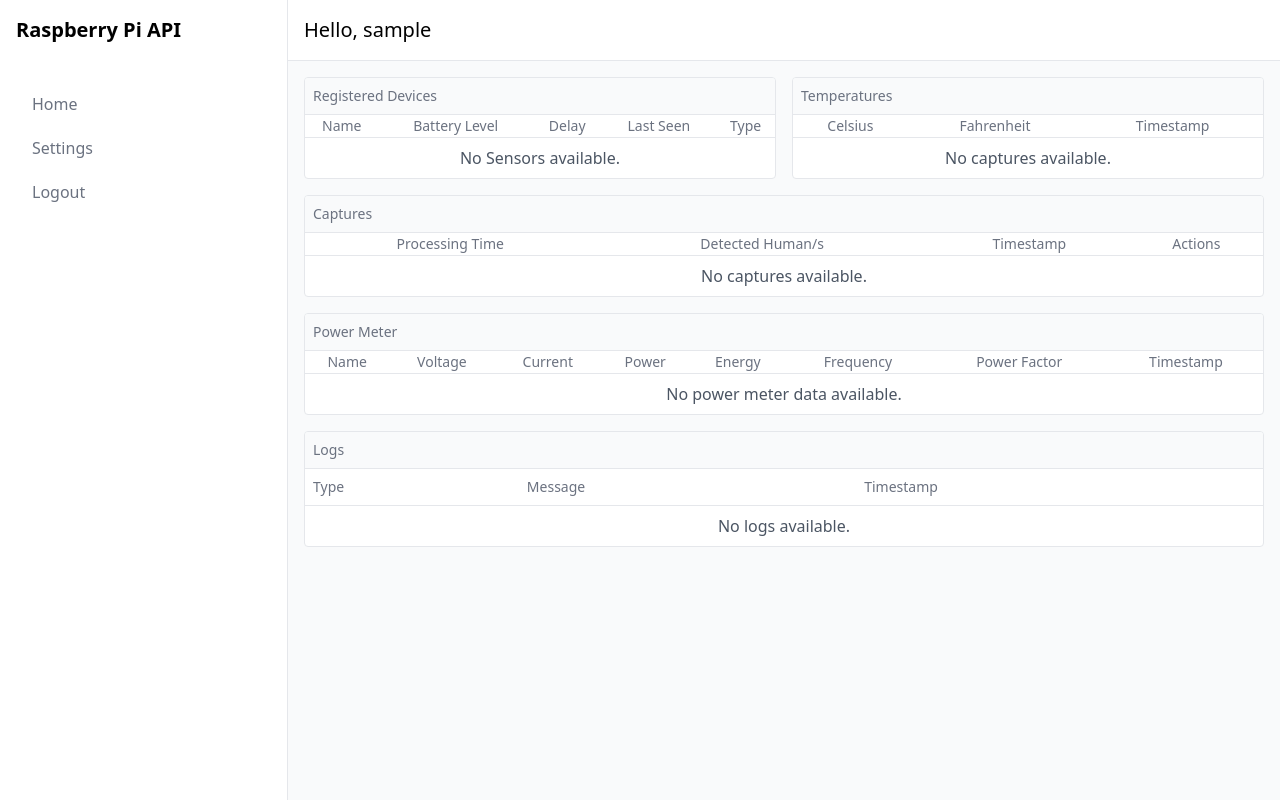
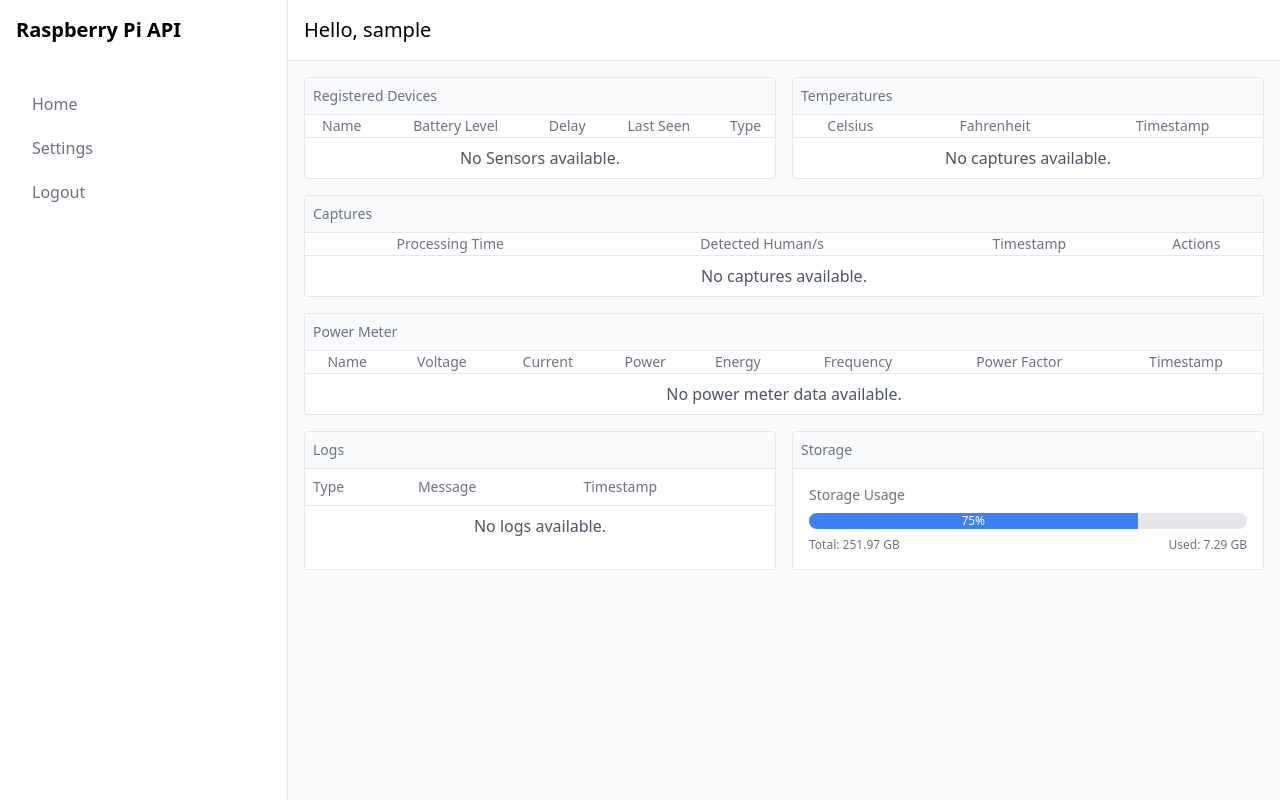
Before and after one commit to tadiyusss/rpi_api, a Django app: page /dashboard/ in a window 1280 px wide. Run offline with Django 5.2, Linux system fonts and the light colour scheme; the visitor is signed in with stand-in values (Sample User, id 1); data that the repository does not hold is empty.

Commit message:
Added storage viewer in the dashbaord

```diff
--- a/rpi_api/templates/dashboard/home.html
+++ b/rpi_api/templates/dashboard/home.html
@@ -148,7 +148,7 @@
 </div>
 
 <div class="grid md:grid-cols-2 grid-cols-1 mt-4 gap-4">
-    <div class="col-span-2 w-full border rounded bg-white max-h-96 overflow-y-auto">
+    <div class="col-span-1 w-full border rounded bg-white max-h-96 overflow-y-auto">
         <div class="w-full p-2 border-b bg-gray-50">
             <h4 class="text-gray-500 font-medium text-sm">Logs</h4>
         </div>
@@ -188,6 +188,23 @@
             </tbody>
         </table>
     </div>
+    <div class="col-span-1">
+        <div class="w-full border rounded bg-white max-h-96 overflow-y-auto">
+            <div class="w-full p-2 border-b bg-gray-50">
+                <h4 class="text-gray-500 font-medium text-sm">Storage</h4>
+            </div>
+            <div class="p-4">
+                <p class="text-gray-500 text-sm">Storage Usage</p>
+                <div class="w-full bg-gray-200 rounded-full h-4 overflow-hidden my-2">
+                    <div class="bg-blue-500 h-full text-xs font-medium text-white text-center p-0.5 leading-none w-[75%]">75%</div>
+                </div>
+                <div class="w-full flex justify-between">
+                    <p class="text-gray-500 text-xs">Total: {{ storage_total }} GB</p>
+                    <p class="text-gray-500 text-xs">Used: {{ storage_used }} GB</p>
+                </div>
+            </div>
+        </div>
+    </div>
 </div>
 
 
--- a/rpi_api/views/dashboard.py
+++ b/rpi_api/views/dashboard.py
@@ -9,6 +9,7 @@
 from django.shortcuts import get_object_or_404
 import csv
 from utils.ir import IR
+from utils.storage_manager import StorageManager
 
 def login(request):
     form = LoginForm()
@@ -44,13 +45,21 @@
 
 @login_required(login_url='/')
 def dashboard(request):
-
+    storage = StorageManager.get_storage_in_gb()
+    used = storage['used']
+    total = storage['total']
+    percentage_usage = (used / total) * 100
     context = {
         'images': Image.objects.all().order_by('-timestamp'),
         'logs': Logs.objects.all().order_by('-timestamp'),
         'temperatures': Temperature.objects.all().order_by('-timestamp'),
         'registered_sensors': RegisteredSensor.objects.all().order_by('-last_seen'),
-        'power_meter': Power.objects.all().order_by('-timestamp')
+        'power_meter': Power.objects.all().order_by('-timestamp'),
+        'storage_used': used,
+        'storage_total': total,
+        'storage_free': storage['free'],
+        'storage_percentage': percentage_usage,
+
     }
     return render(request, 'dashboard/home.html', context)
 
```
